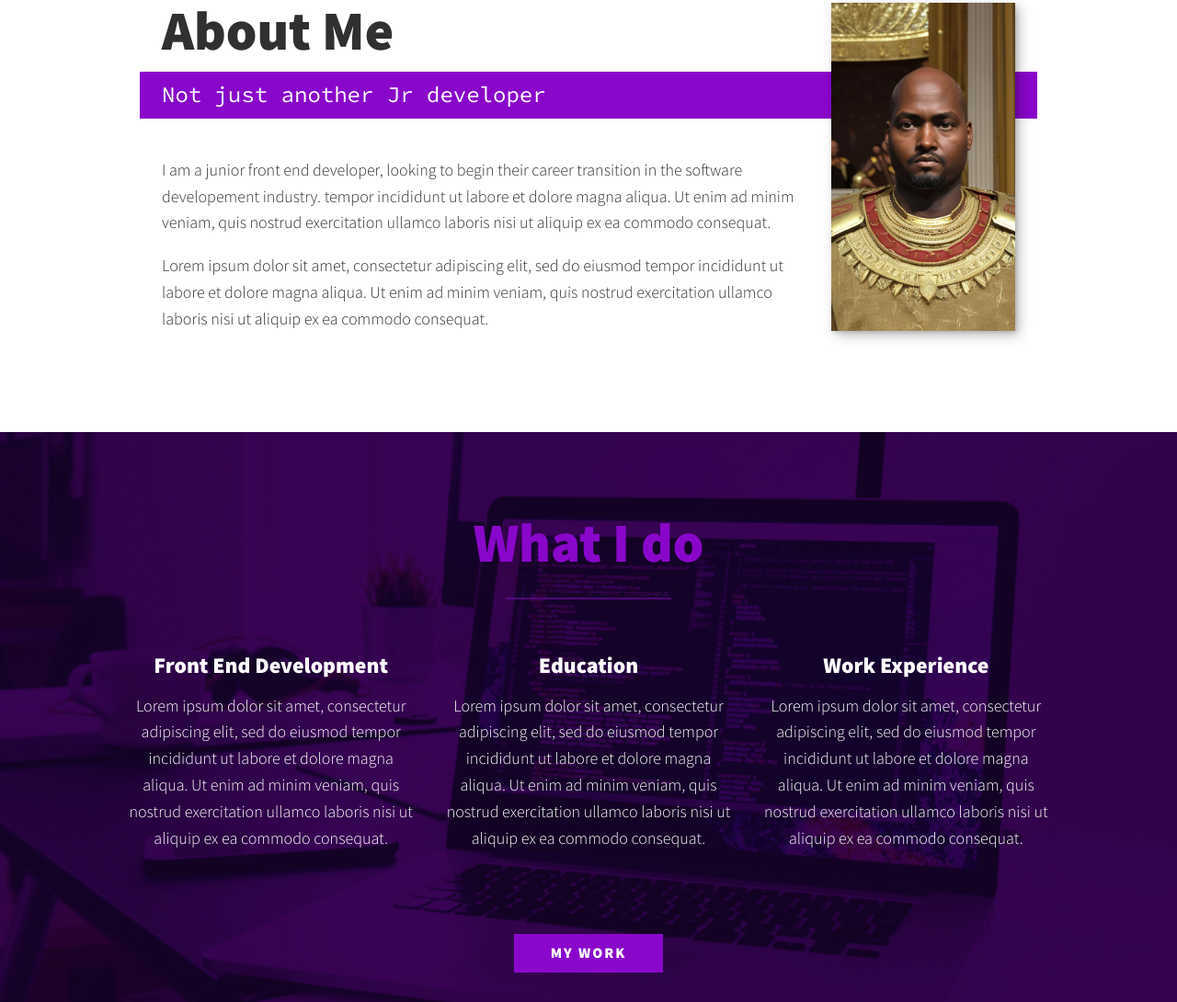
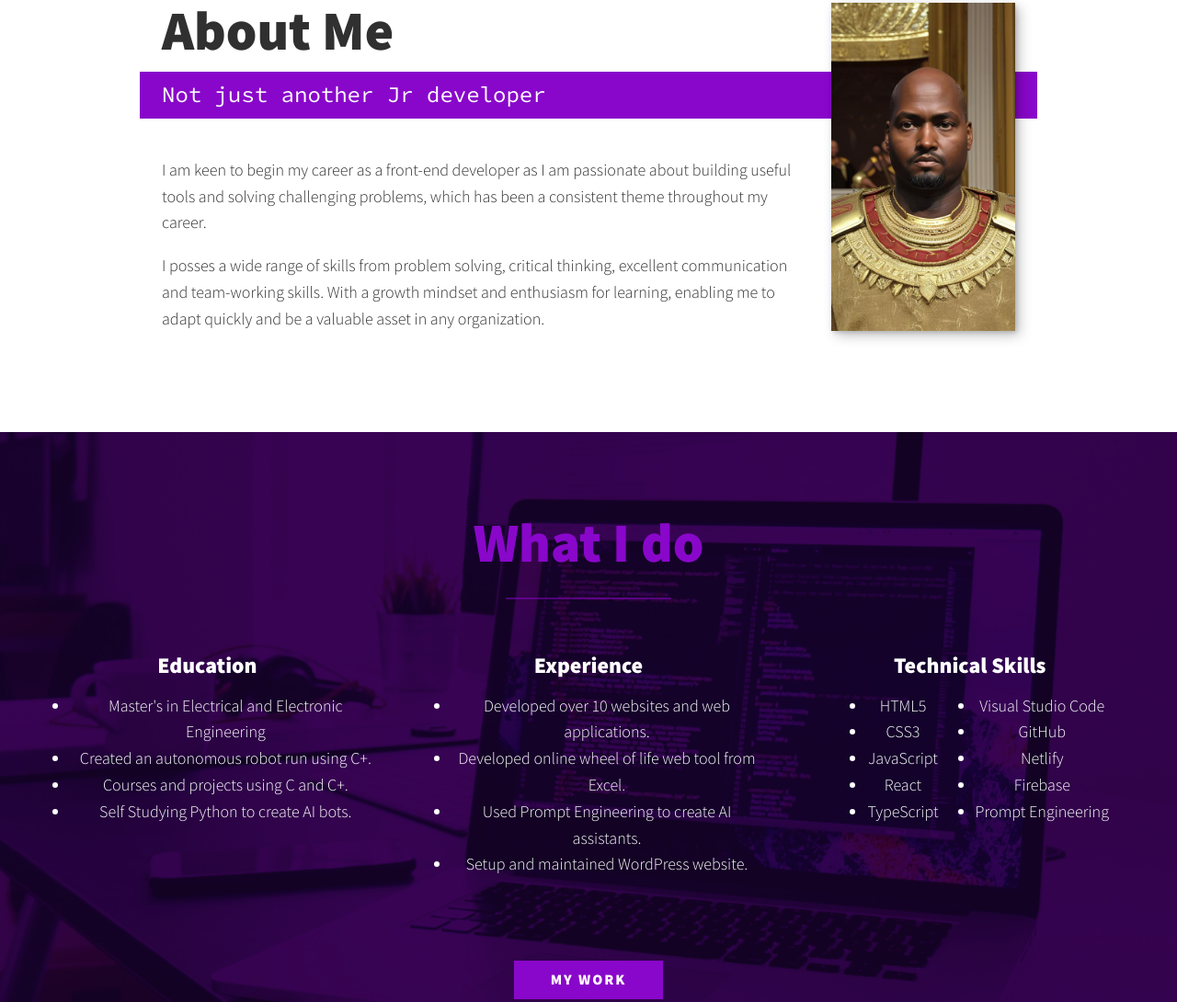
Before and after one commit to dav15jr/Web-Portfolio, a website built with Vite: page index.html in a window 1280 px wide. Shown: the part 735-1825 px from the top of the page at 92% size. Built offline with nearby package versions, Linux system fonts and the light colour scheme.

Commit message:
Added Information about experiences and education.

```diff
--- a/css/style.css
+++ b/css/style.css
@@ -58,7 +58,9 @@ img {
     display: block;
     max-width: 100%;
 }
-
+/* ul {
+    list-style-type: none;
+} */
 strong { font-weight: var(--fw-bold) }
 
 :focus {
@@ -134,27 +136,14 @@ h3 { font-size: var(--fs-h3) }
 header {
     display: flex;
     justify-content: space-between;
-    padding: 5em 10em;
+    padding: 5em 5em;
 }
 
 .logo {
-    max-width: 200px;
-    margin: auto 0;
+    max-width: 150px;
+    /* margin: auto 0; */
 }
 
-/* .nav {
-    position: fixed;
-    background: black;       /* change background for menu to be transparent
-    color: var(--clr-light);
-    top: 0;
-    bottom: 0;
-    left: 0;
-    right: 0;
-    z-index: 100;
-
-    transform: translateY(100%);
-    transition: transform 250ms cubic-bezier(.5, 0, .5, 1);
-} */
 .nav {
     position: absolute;
     top: 5%;
@@ -167,7 +156,6 @@ header {
 
     transform: translateY(-100%);
     transition: .7s ease-in-out;
-    /* transition: transform 500ms cubic-bezier(.5, 0, .5, 1); */
 }
 
 .nav__list {
@@ -249,7 +237,6 @@ header {
     opacity: 0;
 }
 
-
 .hamburger {
     display: none;
     position: relative;
@@ -276,12 +263,15 @@ header {
 .hamburger::before { top: 6px; }
 .hamburger::after { bottom: 6px; }
 
-@media screen and (max-width: 1000px) {  /* hide nav menu and show hamburger menu icon*/
+@media screen and (max-width: 1100px) {  /* hide nav menu and show hamburger menu icon*/
     .open_nav{
         display: none;
     }
     .hamburger{
         display:flex;
+        top: 58px;;
+        left: 0;
+        right: auto;
     }
 
 }
@@ -338,7 +328,6 @@ header {
     background-blend-mode:multiply;
     color: var(--clr-light);
     text-align: center;
-
 }
 .section__title--services {
     color: var(--clr-accent);
@@ -355,22 +344,37 @@ header {
 }
 
 .services {
+    display: flex;
+    flex-direction: column;
+    flex-shrink: inherit;
     margin-bottom: 4em;
 }
 
 .service {
+    display: flex;
+    flex-direction: column;
     max-width: 500px;
+    width: 400px;
+    min-width: 150px;
     margin: 0 auto;
+    /* border: solid 1px red */
+}
+.service-list{
+    display: flex;
+    justify-content: center;
 }
 
-@media (min-width: 800px) {
+
+@media (min-width: 900px) {
     .services {
         display: flex;
-        max-width: 1000px;
+        flex-direction: row;
+        max-width: fit-content;
         margin-left: auto;
         margin-right: auto;
+        /* border: solid 3px red; */
+
     }
-
     .service + .service {
         margin-left: 2em;
     }
@@ -388,9 +392,9 @@ header {
         display: grid;
         grid-template-columns: 1fr 200px;
         grid-template-areas:
-            "title img"
-            "subtitle img"
-            "text img";
+        "title img"
+        "subtitle img"
+        "text img";
         grid-column-gap: 2em;
     }
 
@@ -453,6 +457,7 @@ header {
     transition: .7s ease;
     visibility: hidden;
     opacity: 0;
+    align-content: center;
 }
 .overlay a{
     margin:5px;
@@ -471,7 +476,7 @@ header {
     display: inline;
 } */
 .overlay:focus {
-     position: relative;
+    position: relative;
 }
 .portfolio__item:hover .overlay,
 .portfolio__item:focus .overlay {
--- a/index.html
+++ b/index.html
@@ -51,8 +51,10 @@
             <h2 class="section__title section__title--about">About Me</h2>
             <p class="section__subtitle section__subtitle--about"> Not just another Jr developer</p>
             <div class="about-me__body">
-                <p>I am a junior front end developer, looking to begin their career transition in the software developement industry. tempor incididunt ut labore et dolore magna aliqua. Ut enim ad minim veniam, quis nostrud exercitation ullamco laboris nisi ut aliquip ex ea commodo consequat.</p>
-                <p>Lorem ipsum dolor sit amet, consectetur adipiscing elit, sed do eiusmod tempor incididunt ut labore et dolore magna aliqua. Ut enim ad minim veniam, quis nostrud exercitation ullamco laboris nisi ut aliquip ex ea commodo consequat.</p>
+                <p>I am keen to begin my career as a front-end developer as I am passionate about building useful tools and solving challenging problems, which has been a consistent theme throughout my career.</p>
+                <p>I posses a wide range of skills from problem solving, critical thinking, excellent communication and team-working skills. With a growth mindset and enthusiasm for learning, enabling me to adapt quickly and be a valuable asset in any organization.
+                </p>
+
             </div>
             <img src="img/davis-02.jpg" alt="Davis posing" class="about-me__img">
         </section>
@@ -61,18 +63,41 @@
             <h2 class="section__title section__title--services">What I do</h2>
             <div class="services">
                 <div class="service">
-                    <h3>Front End Development</h3>
-                    <p>Lorem ipsum dolor sit amet, consectetur adipiscing elit, sed do eiusmod tempor incididunt ut labore et dolore magna aliqua. Ut enim ad minim veniam, quis nostrud exercitation ullamco laboris nisi ut aliquip ex ea commodo consequat.</p>
+                    <h3>Education</h3>
+                    <ul>
+                        <li>Master's in Electrical and Electronic Engineering</li>
+                        <li>Created an autonomous robot run using C+. </li>
+                        <li>Courses and projects using C and C+.</li>
+                        <li>Self Studying Python to create AI bots.</li>
+                    </ul>
                     </div> <!-- / service -->
-
                 <div class="service">
-                    <h3>Education</h3>
-                    <p>Lorem ipsum dolor sit amet, consectetur adipiscing elit, sed do eiusmod tempor incididunt ut labore et dolore magna aliqua. Ut enim ad minim veniam, quis nostrud exercitation ullamco laboris nisi ut aliquip ex ea commodo consequat.</p>
+                    <h3>Experience</h3>
+                    <ul>
+                        <li>Developed over 10 websites and web applications.</li>
+                        <li>Developed online wheel of life web tool from Excel.</li>
+                        <li>Used Prompt Engineering to create AI assistants.</li>
+                        <li>Setup and maintained WordPress website. </li>
+                    </ul>
                 </div> <!-- / service -->
-
                 <div class="service">
-                    <h3>Work Experience</h3>
-                    <p>Lorem ipsum dolor sit amet, consectetur adipiscing elit, sed do eiusmod tempor incididunt ut labore et dolore magna aliqua. Ut enim ad minim veniam, quis nostrud exercitation ullamco laboris nisi ut aliquip ex ea commodo consequat.</p>
+                    <h3>Technical Skills</h3>
+                    <div class="service-list">
+                        <ul>
+                            <li>HTML5</li>
+                            <li>CSS3</li>
+                            <li>JavaScript</li>
+                            <li>React</li>
+                            <li>TypeScript</li>
+                        </ul>
+                        <ul>
+                            <li>Visual Studio Code</li>
+                            <li>GitHub</li>
+                            <li>Netlify</li>
+                            <li>Firebase</li>
+                            <li>Prompt Engineering</li>
+                        </ul>
+                    </div>
                 </div> <!-- / service -->
             </div> <!-- / services -->
             <a href="#work" class="btn">My Work</a>
@@ -189,9 +214,41 @@
             <h3>Gym Reps Counter</h3>
             <p>App to count the amount of reps and keep track of them.</p>
             <p>Html - Css - JavaScript</p>
-                    <a href ='hhttps://gym-repcounter.netlify.app/' target="_blank" class="web_link" >Try it out!</a>
+            <a href ='https://gym-repcounter.netlify.app/' target="_blank" class="web_link" >Try it out!</a>
             <!-- <a href="pages/gym-rep-counter.html" target="_blank" class="info_link">Learn more!</a> -->
             <a href="https://github.com/dav15jr/Counter-App" target="_blank" class="git_link">Github</a>
+        </div>
+    </div>
+    <!-- Portfolio item 10 -->
+    <div class="portfolio__item" tabindex=0>
+        <img src="img/wheel-of-life chart.png" alt="" class="portfolio__img">
+        <div class="overlay">
+            <h3>Wheel of Life</h3>
+            <p>Self-Improvement tool based on wheel of life.</p>
+            <p>Designed & Collaborated</p>
+            <a href ='https://tools.tryumphcoaching.com/wheel-of-life' target="_blank" class="web_link" >Try it out!</a>
+        </div>
+    </div>
+    <!-- Portfolio item 11 -->
+    <div class="portfolio__item" tabindex=0>
+        <img src="img/TryumphWeb.png" alt="" class="portfolio__img">
+        <div class="overlay">
+            <h3>Tryumph Coaching Website</h3>
+            <p>Wordpress Website built and maintained.</p>
+            <p>Wordpress - Cloudflare</p>
+            <a href ='https://tryumphcoaching.com' target="_blank" class="web_link" >Try it out!</a>
+        </div>
+    </div>
+    <!-- Portfolio item 12 -->
+    <div class="portfolio__item" tabindex=0>
+        <img src="img/coding-night.jpg" alt="" class="portfolio__img">
+        <div class="overlay">
+            <h3>Coming Soon!</h3>
+            <p>Loading...New project being built.</p>
+            <!-- <p>Html - Css - JavaScript - React</p> -->
+            <!-- <a href ='https://gym-repcounter.netlify.app/' target="_blank" class="web_link" >Try it out!</a> -->
+            <!-- <a href="pages/gym-rep-counter.html" target="_blank" class="info_link">Learn more!</a> -->
+            <!-- <a href="https://github.com/dav15jr/Counter-App" target="_blank" class="git_link">Github</a> -->
         </div>
     </div>
 </div>  <!--Portfolio projects items container -->
```
Also changed, not shown: img/971.jpg (added), img/TryumphWeb.png (added), img/coding-night.jpg (added), img/it-specialist-checking-code.jpg (added), img/wheel-of-life chart.png (added). Lines whose indentation alone changed are shown as unchanged.
